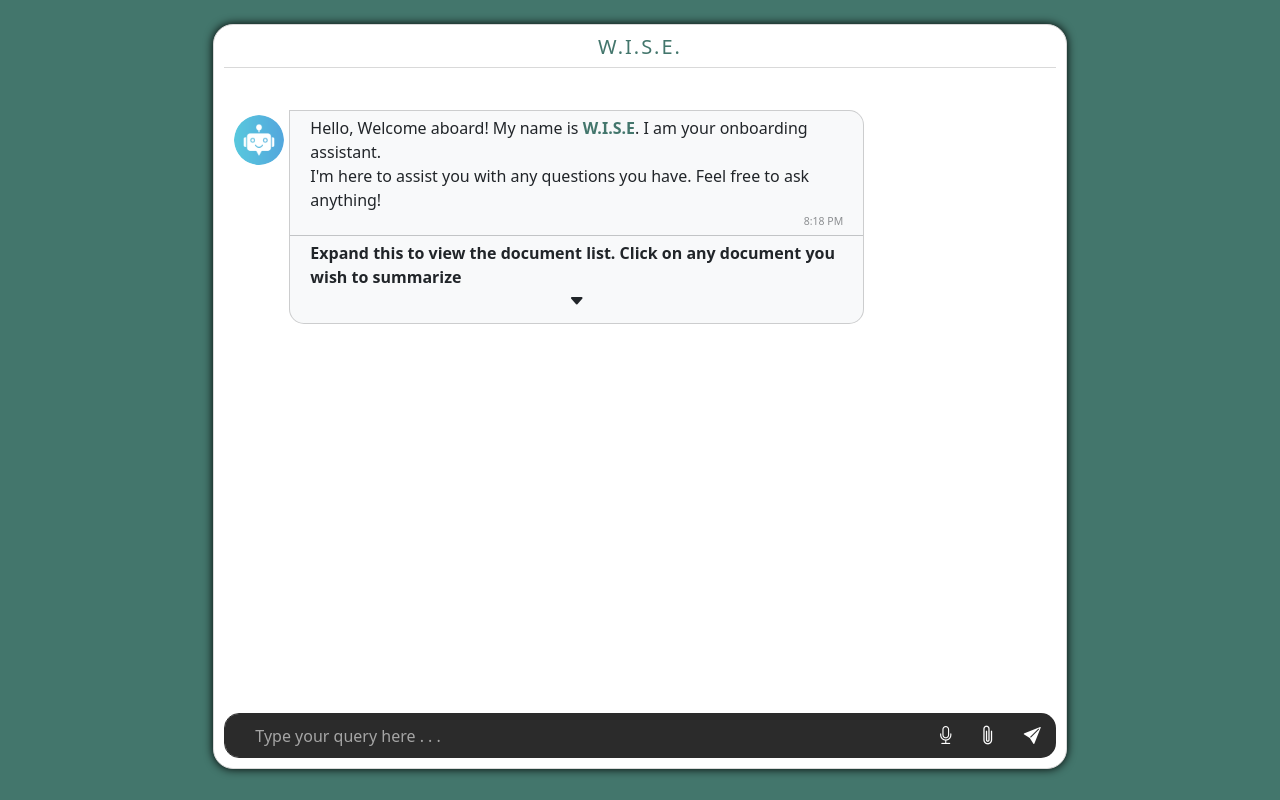
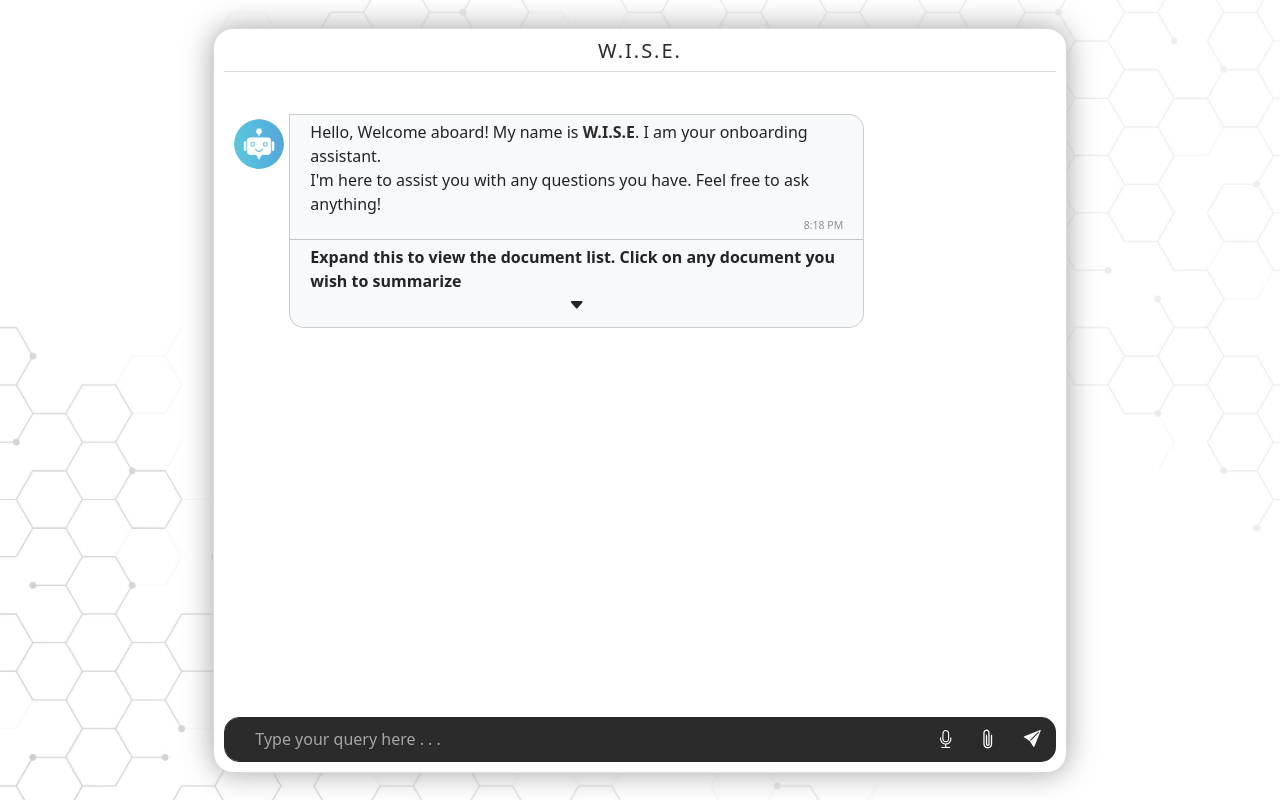
Before and after one commit to nachiketgalande1609/GenAI-Onboarding-Assistant, a Flask app: page / in a window 1280 px wide. Run offline with Flask 3, Linux system fonts and the light colour scheme; data that the repository does not hold is empty; some libraries are stand-ins or nearby versions.

Commit message:
Changed background image

```diff
--- a/static/css/style.css
+++ b/static/css/style.css
@@ -1,5 +1,12 @@
 body {
-    background-color: #43766C;
+    /* background-color: #101720; */
+    background: url('../images/bg.jpg');
+    background-repeat: no-repeat;
+    background-size: cover;
+    height: 100vh;
+    display: flex;
+    justify-content: center;
+    align-items: center;
 }
 
 .chat-container {
@@ -7,7 +14,7 @@ body {
     background-color: #fff;
     border-radius: 20px;
     padding: 10px;
-    box-shadow: 0px 0px 10px rgb(0, 0, 0);
+    box-shadow: 0px 0px 30px rgb(162, 162, 162);
 }
 
 .message-container {
--- a/static/js/script.js
+++ b/static/js/script.js
@@ -35,7 +35,7 @@ let timeoutId;
 
 // Print the welcome message
 window.onload = function () {
-    setTimeout(() => createMessageBlock(`Hello, Welcome aboard! My name is <strong class="p-0" style="color: #43766C;">W.I.S.E</strong>. I am your onboarding assistant.<br>I'm here to assist you with any questions you have. Feel free to ask anything!`, 'other'), 500);
+    setTimeout(() => createMessageBlock(`Hello, Welcome aboard! My name is <strong class="p-0" style="color: #2b2b2b;">W.I.S.E</strong>. I am your onboarding assistant.<br>I'm here to assist you with any questions you have. Feel free to ask anything!`, 'other'), 500);
 };
 
 // Start standby timer
--- a/templates/index.html
+++ b/templates/index.html
@@ -19,11 +19,11 @@
 </head>
 
 <body>
-    <div class="container-fluid mt-4">
+    <div class="container-fluid">
         <div class="row">
             <div class="col-md-8 offset-md-2 chat-container">
                 <div class="bot-name">
-                    <h5 class="" style="color: #43766C;" title="W.I.S.E-Welcome|Inform|Support|Engage">W.I.S.E.</h5>
+                    <h5 class="" style="color: #2b2b2b;" title="W.I.S.E-Welcome|Inform|Support|Engage">W.I.S.E.</h5>
                 </div>
                 <div class="card-body message-container" id="messages"> <!-- messagesDiv -->
                     <div class="d-flex justify-content-end message-block mb-3"> <!-- MessageBlock -->
```
Also changed, not shown: static/images/bg.jpg (added), 1 other file.
